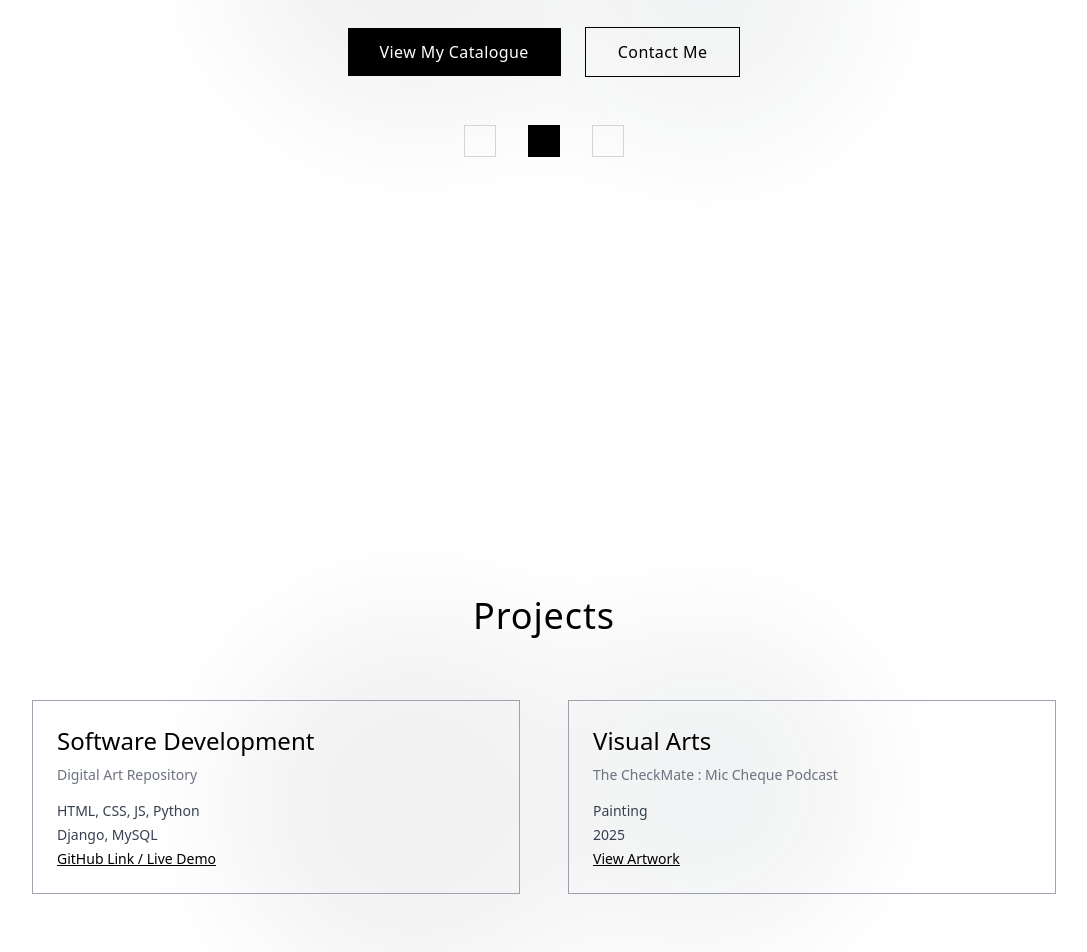
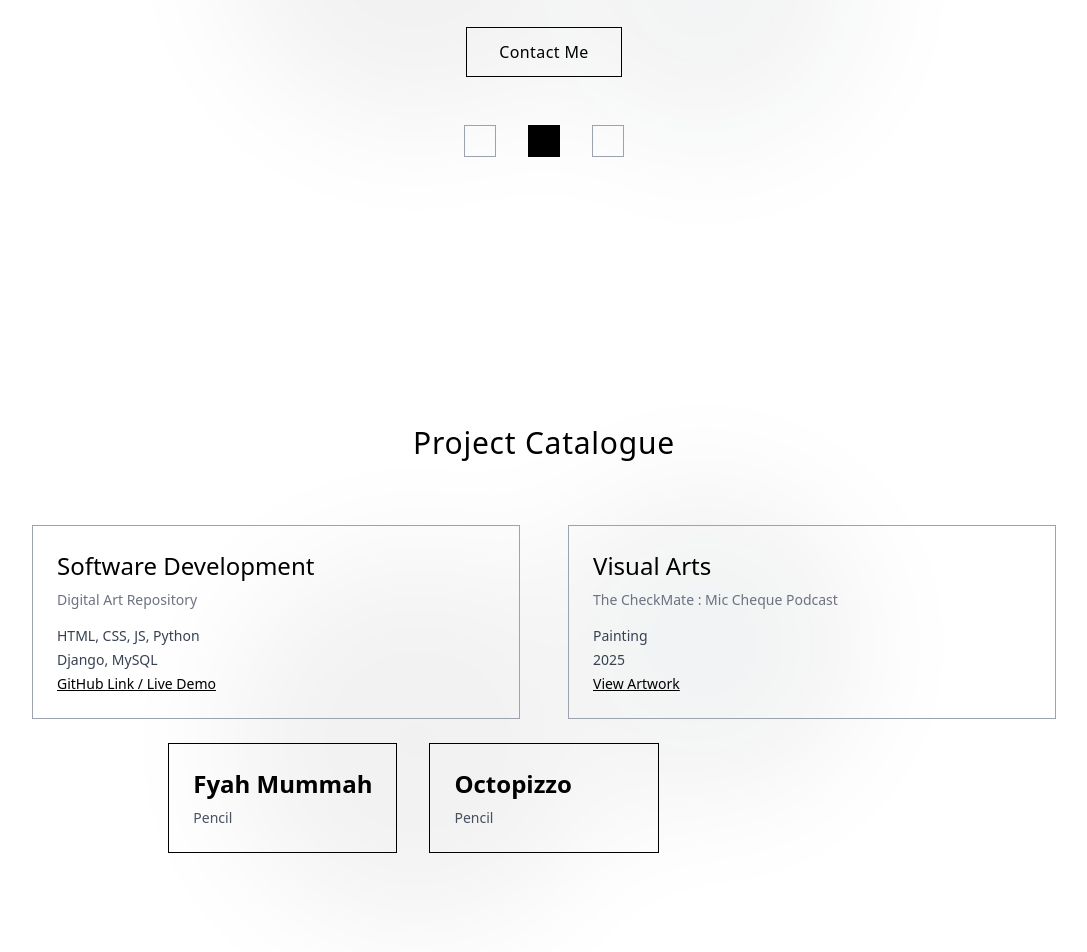
Before and after one commit to JosephBarasa/portfolio, a React (Create React App) app: page / in a window 1280 px wide. Shown: the part 520-1472 px from the top of the page, without its empty margins (96-1183 px from the left). Built offline with nearby package versions, Linux system fonts and the light colour scheme.

Commit message:
some react

```diff
--- a/src/components/Home.js
+++ b/src/components/Home.js
@@ -8,19 +8,6 @@ const Home = () => {
   const [isVisible, setIsVisible] = useState(false);
 
   const [message, setMessage] = useState('');
-
-  const handleClick = (type) => {
-    if (type === 'view') {
-      setMessage('The portfolio section is still in production');
-    } else if (type === 'contact') {
-      setMessage('The portfolio section is still in production');
-    }
-
-    // clear the message after 3 seconds
-    setTimeout(() => {
-      setMessage('');
-    }, 3000);
-  };
 
   const contactMe = () => {
     setContact('Sorry, we are not taking message requests at the moment')
@@ -69,10 +56,6 @@ const Home = () => {
 
         {/* Clean buttons */}
         <div className="flex flex-col sm:flex-row gap-6 justify-center items-center mt-16">
-          <button onClick={() => handleClick('view')} className="px-8 py-3 bg-black text-white font-light tracking-wide hover:bg-gray-800 transition-colors duration-300">
-            View My Catalogue
-          </button>
-
           <button onClick={() => contactMe()} className="px-8 py-3 border border-black text-black font-light tracking-wide hover:bg-black hover:text-white transition-all duration-300">
             Contact Me
           </button>
@@ -80,9 +63,9 @@ const Home = () => {
 
         {/* Minimal social indicators */}
         <div className="flex justify-center space-x-8 mt-12">
-          <div className="w-8 h-8 border border-gray-300 hover:border-black transition-colors duration-300 cursor-pointer"></div>
+          <div className="w-8 h-8 border border-gray-400 hover:border-black transition-colors duration-300 cursor-pointer"></div>
           <div className="w-8 h-8 bg-black hover:bg-gray-800 transition-colors duration-300 cursor-pointer"></div>
-          <div className="w-8 h-8 border border-gray-300 hover:border-black transition-colors duration-300 cursor-pointer"></div>
+          <div className="w-8 h-8 border border-gray-400 hover:border-black transition-colors duration-300 cursor-pointer"></div>
         </div>
       </div>
     </section>
--- a/src/components/Projects.js
+++ b/src/components/Projects.js
@@ -1,6 +1,14 @@
+import { useState } from 'react';
+
 const Projects = () => {
+
+  const [artworks, setArt] = useState([
+    { title: 'Fyah Mummah', media: 'Pencil', id: 1 },
+    { title: 'Octopizzo', media: 'Pencil', id: 2 }
+  ]);
+
   return (
-    <section className="min-h-screen bg-white text-black py-20 px-6 flex flex-col justify-center items-center relative overflow-hidden">
+    <section className="min-h-fit bg-white text-black py-20 px-6 flex flex-col justify-center items-center relative overflow-hidden">
 
       {/* Background blur */}
       <div className="absolute inset-0 opacity-5">
@@ -9,7 +17,7 @@ const Projects = () => {
       </div>
 
       {/* Section Title */}
-      <h2 className="text-4xl font-light tracking-wide mb-16 z-10">Projects</h2>
+      <h2 className="text-3xl font-light tracking-wide mb-16 z-10">Project Catalogue</h2>
 
       {/* Projects Grid */}
       <div className="grid grid-cols-1 md:grid-cols-2 gap-12 z-10 w-full max-w-5xl">
@@ -45,6 +53,19 @@ const Projects = () => {
         </div>
 
       </div>
+
+      {/* practice section */}
+
+      <div className="grid grid-cols-1 sm:grid-cols-2 md:grid-cols-3 gap-8 p-6 bg-white text-black">
+        {artworks.map((artwork) => (
+          <div key={artwork.id} className="border border-black p-6 hover:bg-black hover:text-white transition-colors duration-300">
+            <h2 className="text-2xl font-semibold mb-2">{artwork.title}</h2>
+            <p className="text-sm text-gray-600">{artwork.media}</p>
+          </div>
+        ))}
+    </div>
+
+
     </section>
   );
 };
```
